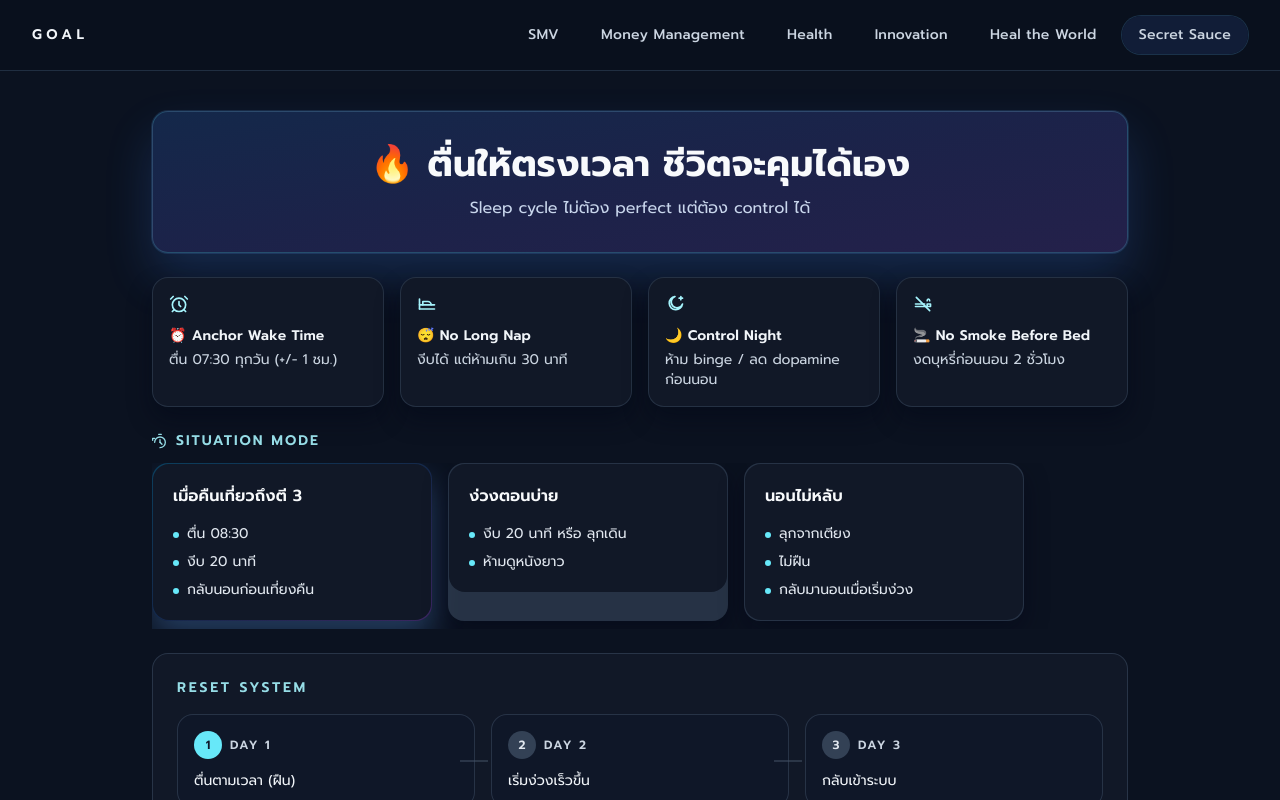
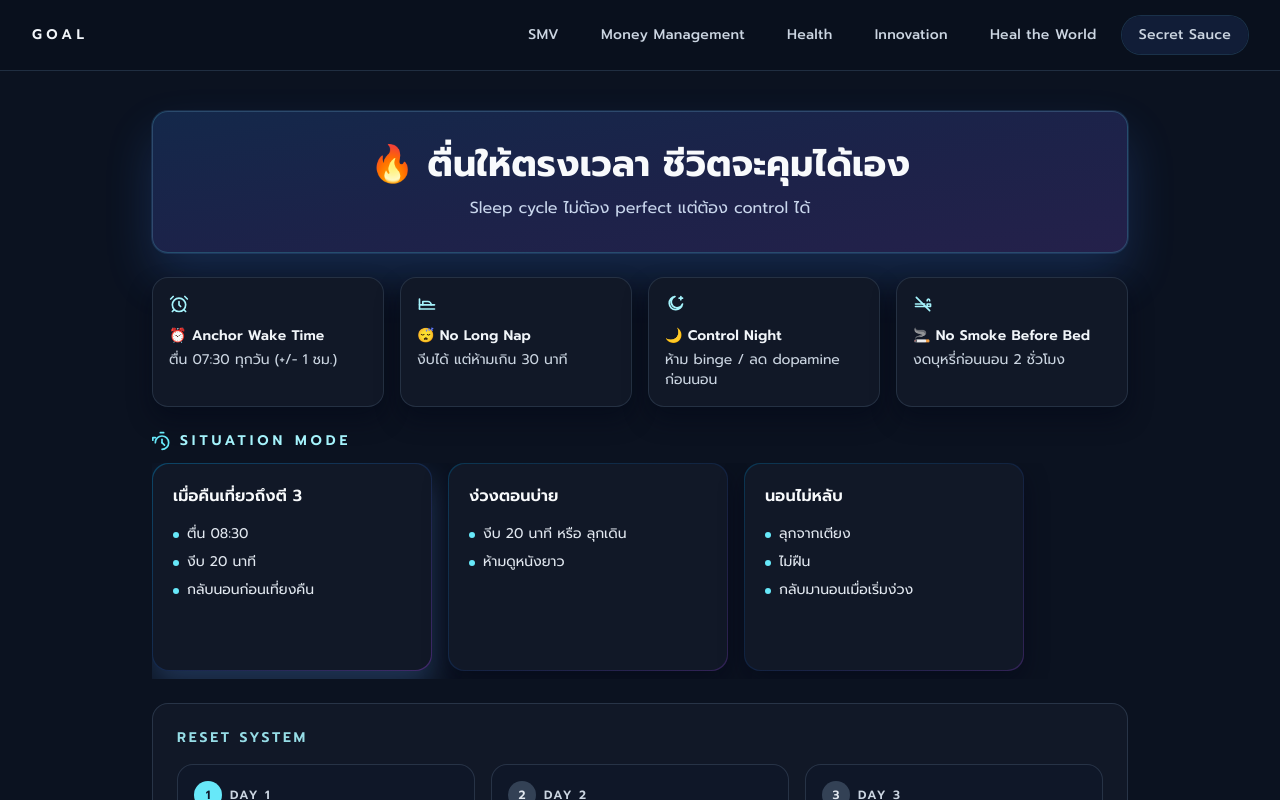
Before and after one commit to Fuadee/GOAL, a Next.js app: page /secret-sauce/sleep-cycle in a window 1280 px wide. Shown: the top 800 px of the page. Built offline with nearby package versions, Linux system fonts and the light colour scheme; a web font is replaced by a local one.

Commit message:
Fix Situation Mode header and card shell alignment

```diff
--- a/app/secret-sauce/sleep-cycle/page.tsx
+++ b/app/secret-sauce/sleep-cycle/page.tsx
@@ -40,11 +40,11 @@ function SituationCard({ title, actions, highlighted = false }: SituationCardPro
     <article
       className={`w-[280px] shrink-0 snap-center rounded-2xl p-[1px] transition duration-200 ${
         highlighted
-          ? 'bg-gradient-to-br from-sky-500/30 via-blue-500/20 to-purple-500/30 shadow-[0_16px_32px_rgba(96,165,250,0.28)]'
-          : 'bg-slate-700/70 shadow-[0_10px_24px_rgba(2,6,23,0.4)]'
+          ? 'bg-gradient-to-br from-sky-500/35 via-blue-500/20 to-purple-500/35 shadow-[0_16px_32px_rgba(96,165,250,0.24)]'
+          : 'bg-gradient-to-br from-sky-500/25 via-blue-500/15 to-purple-500/25 shadow-[0_10px_24px_rgba(2,6,23,0.4)]'
       }`}
     >
-      <div className="rounded-2xl bg-[#111827] p-5">
+      <div className="h-full min-h-[206px] rounded-2xl bg-[#111827] p-5">
         <h3 className="text-base font-semibold text-slate-50">{title}</h3>
         <ul className="mt-4 space-y-2">
           {actions.map((action) => (
@@ -138,8 +138,9 @@ export default function SleepCyclePage() {
         </section>
 
         <section className="space-y-3">
-          <div className="flex items-center gap-2 text-sm font-semibold uppercase tracking-[0.14em] text-cyan-200/90">
-            <TimerReset className="h-4 w-4" /> Situation Mode
+          <div className="flex items-center gap-2">
+            <TimerReset className="h-5 w-5 shrink-0 text-cyan-300" />
+            <h2 className="text-sm font-semibold uppercase tracking-[0.28em] text-cyan-200">Situation Mode</h2>
           </div>
           <div className="-mx-4 flex snap-x snap-mandatory gap-4 overflow-x-auto px-4 pb-2 sm:mx-0 sm:px-0 [scrollbar-width:none] [&::-webkit-scrollbar]:hidden">
             <SituationCard
```
